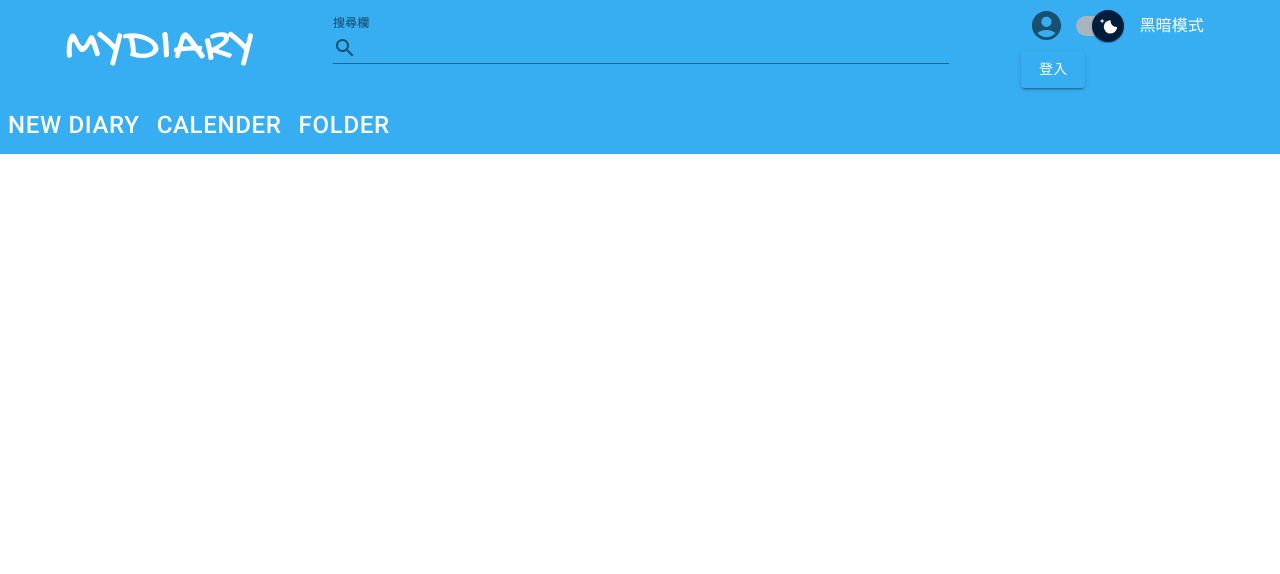
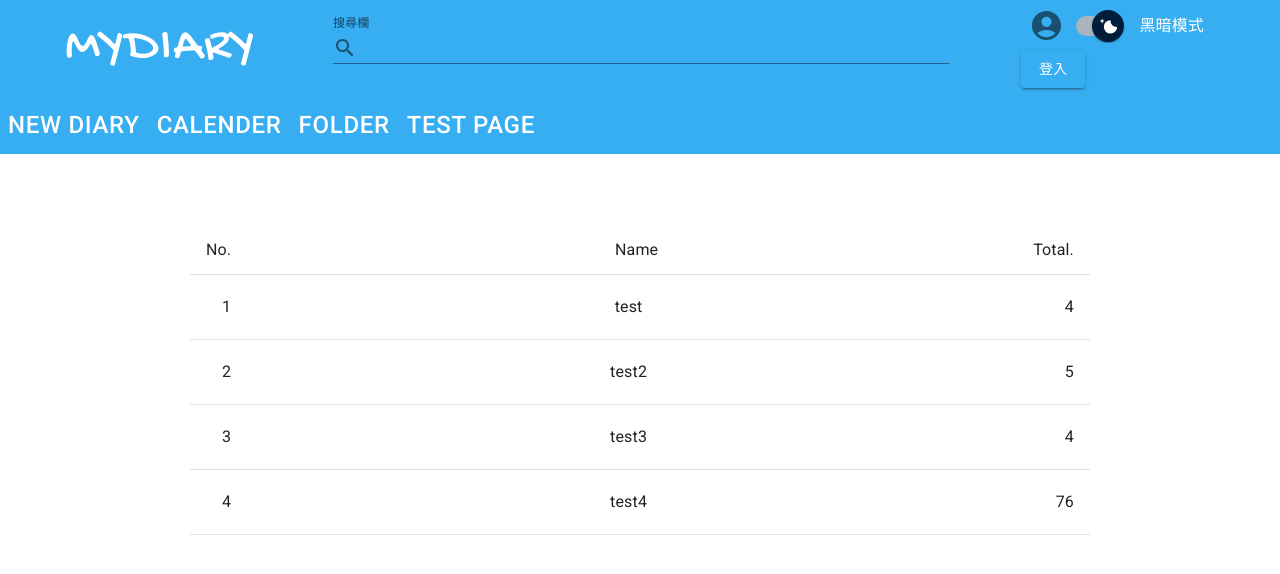
Before and after one commit to allen3325/SoftWareProject, a React (Create React App) app in the folder frontend/: page /test in a window 1280 px wide. Shown: the top 574 px of the page. Built offline with nearby package versions, Linux system fonts and the light colour scheme.

Commit message:
:new: same as previous push.

```diff
--- a/frontend/src/App.js
+++ b/frontend/src/App.js
@@ -9,6 +9,9 @@ import LoginPage from "./components/LoginPage/LoginPage";
 import NewDiaryPage from "./components/NewDiaryPage/NewDiaryPage";
 import CalenderSearchPage from "./components/CalenderSearchPage/CalenderSearchPage";
 import FolderPage from "./components/FolderPage/FolderPage";
+import UserListDataGrid from "./components/AdminPage/UserIdListDataGrid";
+import UserIdListTable from "./components/AdminPage/UserIdListTable";
+import FolderList from "./components/FolderPage/FolderList";
 
 function App() {
 
@@ -39,6 +42,7 @@ function App() {
   });
 
   return (
+
     <ThemeProvider theme={theme} >
       <Paper elevation={0}>
         <Header isLogin={false} onChangeDarkMode={changeDarkMode} />
@@ -49,6 +53,7 @@ function App() {
           <Route exact path="newDiary" element={<NewDiaryPage />} />
           <Route exact path="calenderSearch" element={<CalenderSearchPage />} />
           <Route exact path="folderPage" element={<FolderPage />} />
+          <Route exact path="test" element={<UserIdListTable/>} />
         </Routes>
       </Paper>
     </ThemeProvider >
--- /dev/null
+++ b/frontend/src/components/AdminPage/UserIdList.js
@@ -0,0 +1,23 @@
+// 已棄用
+
+import ListItem from "@mui/material/ListItem";
+import ListItemButton from "@mui/material/ListItemButton";
+import ListItemIcon from "@mui/material/ListItemIcon";
+import ListItemText from "@mui/material/ListItemText";
+
+function UserListPage(props) {
+  return (
+    <div>
+      <ListItem
+        secondaryAction={<ListItemText edge="end" primary={props.total} />}
+      >
+        <ListItem>
+          <ListItemText edge="start" primary={props.index} />
+          <ListItemText primary={props.name} />
+        </ListItem>
+      </ListItem>
+    </div>
+  );
+}
+
+export default UserListPage;
--- /dev/null
+++ b/frontend/src/components/AdminPage/UserIdListDataGrid.js
@@ -0,0 +1,60 @@
+import Table from "@mui/material/Table";
+import TableBody from "@mui/material/TableBody";
+import TableCell from "@mui/material/TableCell";
+import TableContainer from "@mui/material/TableContainer";
+import TableHead from "@mui/material/TableHead";
+import TableRow from "@mui/material/TableRow";
+import Paper from "@mui/material/Paper";
+import Box from "@mui/material/Box";
+
+function createData(name, total) {
+  return { name, total };
+}
+
+const rows = [
+  createData("Tom", 159),
+  createData("Jerry", 237),
+  createData("Luke", 262),
+  createData("Steve", 305),
+  createData("Ging", 356),
+];
+
+export default function UserListDataGrid() {
+  return (
+    <Box
+      sx={{
+        height: "100vh",
+        marginTop: 8,
+        display: "flex",
+        flexDirection: "column",
+        alignItems: "center",
+      }}
+    >
+      <TableContainer component={Paper} sx={{ width: "100%", maxWidth: 900 }}>
+        <Table>
+          <TableHead>
+            <TableRow>
+              <TableCell>No.</TableCell>
+              <TableCell align="left">UserID</TableCell>
+              <TableCell align="right">Total</TableCell>
+            </TableRow>
+          </TableHead>
+          <TableBody>
+            {rows.map((row, idx) => (
+              <TableRow
+                key={idx}
+                sx={{ "&:last-child td, &:last-child th": { border: 0 } }}
+              >
+                <TableCell component="th" scope="row">
+                  {idx + 1}
+                </TableCell>
+                <TableCell align="left">{row.name}</TableCell>
+                <TableCell align="right">{row.total}</TableCell>
+              </TableRow>
+            ))}
+          </TableBody>
+        </Table>
+      </TableContainer>
+    </Box>
+  );
+}
--- /dev/null
+++ b/frontend/src/components/AdminPage/UserIdListTable.js
@@ -0,0 +1,64 @@
+// 已棄用
+import List from "@mui/material/List";
+import Divider from "@mui/material/Divider";
+import UserIdList from "./UserIdList";
+import Box from "@mui/material/Box";
+import ListItem from "@mui/material/ListItem";
+import ListItemButton from "@mui/material/ListItemButton";
+import ListItemIcon from "@mui/material/ListItemIcon";
+import ListItemText from "@mui/material/ListItemText";
+
+export default function UserIdListTable(props) {
+  const userIds = [
+    {
+      name: "test",
+      total: "4",
+    },
+    {
+      name: "test2",
+      total: "5",
+    },
+    {
+      name: "test3",
+      total: "4",
+    },
+    {
+      name: "test4",
+      total: "76",
+    },
+  ];
+
+  return (
+    <Box
+      sx={{
+        marginTop: 8,
+        height: "100vh",
+        display: "flex",
+        flexDirection: "column",
+        alignItems: "center",
+      }}
+    >
+      <List sx={{ width: "100%", maxWidth: 900, bgcolor: "background.paper" }}>
+        <ListItem
+          secondaryAction={<ListItemText edge="end" primary="Total." />}
+        >
+          <ListItemText primary="No." edge="start" />
+          <ListItemText primary="Name" />
+        </ListItem>
+        <Divider />
+
+        {userIds.map((userId, index) => (
+          <>
+            <UserIdList
+              key={index}
+              index={index + 1}
+              name={userId.name}
+              total={userId.total}
+            />
+            <Divider />
+          </>
+        ))}
+      </List>
+    </Box>
+  );
+}
--- /dev/null
+++ b/frontend/src/components/FolderPage/FolderList.js
@@ -0,0 +1,23 @@
+import ListItem from "@mui/material/ListItem";
+import ListItemButton from "@mui/material/ListItemButton";
+import ListItemIcon from "@mui/material/ListItemIcon";
+import IconButton from "@mui/material/IconButton";
+import ListItemText from "@mui/material/ListItemText";
+import MoreHorizIcon from "@mui/icons-material/MoreHoriz";
+
+export default function FolderList(props) {
+  return (
+    <ListItem
+      secondaryAction={
+        <IconButton edge="end">
+          <MoreHorizIcon />
+        </IconButton>
+      }
+      disablePadding
+    >
+      <ListItemButton>
+      <ListItemText primary={props.folderName} />
+      </ListItemButton>
+    </ListItem>
+  );
+}
--- a/frontend/src/components/FolderPage/FolderPage.js
+++ b/frontend/src/components/FolderPage/FolderPage.js
@@ -1,9 +1,37 @@
-const FolderPage = () => {
-    return (
-        <div>
-            FolderPage
-        </div>
-    )
-}
+import List from "@mui/material/List";
+import ListItem from "@mui/material/ListItem";
+import ListItemButton from "@mui/material/ListItemButton";
+import ListItemIcon from "@mui/material/ListItemIcon";
+import Divider from "@mui/material/Divider";
+import FolderList from "./FolderList";
+import AddIcon from '@mui/icons-material/Add';
+
+const FolderPage = (props) => {
+  const folder = [
+    { folderName: "folder1" },
+    { folderName: "folder2" },
+    { folderName: "folder3" },
+    { folderName: "folder4" },
+  ];
+  return (
+    <>
+      <List sx={{ width: "100%", bgcolor: "background.paper" }}>
+        {folder.map((folder, index) => {
+          return (
+            <>
+              <FolderList key={index} folderName={folder.folderName} />
+              <Divider />
+            </>
+          );
+        })}
+        <ListItem>
+          <ListItemButton inset>
+            <ListItemIcon><AddIcon/></ListItemIcon>
+          </ListItemButton>
+        </ListItem>
+      </List>
+    </>
+  );
+};
 
 export default FolderPage;
--- a/frontend/src/components/Header/SmallHeader.js
+++ b/frontend/src/components/Header/SmallHeader.js
@@ -19,6 +19,7 @@ const SmallHeader = () => {
                 <MyThemeComponent href="/newDiary">new diary</MyThemeComponent>
                 <MyThemeComponent href="/calenderSearch">calender</MyThemeComponent>
                 <MyThemeComponent href="/folderPage">folder</MyThemeComponent>
+                <MyThemeComponent href="/test">TEST PAGE</MyThemeComponent>
                 {/* <MyThemeComponent href="/">outline page</MyThemeComponent> */}
             </ButtonGroup>
         </div>
--- a/frontend/src/components/HomePage/HomePage.js
+++ b/frontend/src/components/HomePage/HomePage.js
@@ -1,5 +1,6 @@
 import { Button, Grid, Link } from "@material-ui/core";
 import Cards from "../Cards/Cards"
+import FolderPage from "../FolderPage/FolderPage";
 import { TextField } from "@mui/material";
 import "./HomePage.css"
 function HomePage() {
@@ -42,8 +43,8 @@ function HomePage() {
           justifyContent="space-around"
           alignItems="flex-start"
         >
-          <Grid item xs={1} sm={1} md={1}>
-            <h1>Folder</h1>
+          <Grid item xs={2} sm={2} md={2}>
+            <FolderPage/>
           </Grid>
           <Grid item xs={2} sm={4} md={8}>
             <Cards items={cards} />
```
Also changed, not shown: 1 other file (tests, documents, lock files or other folders).
